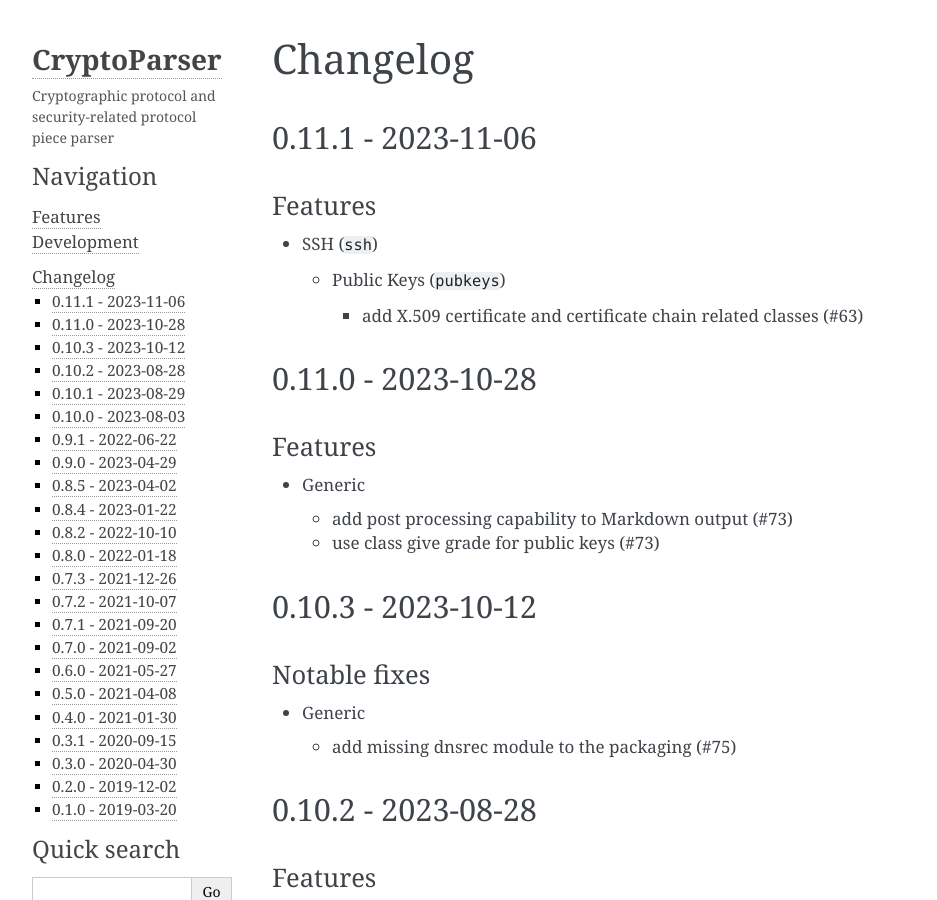
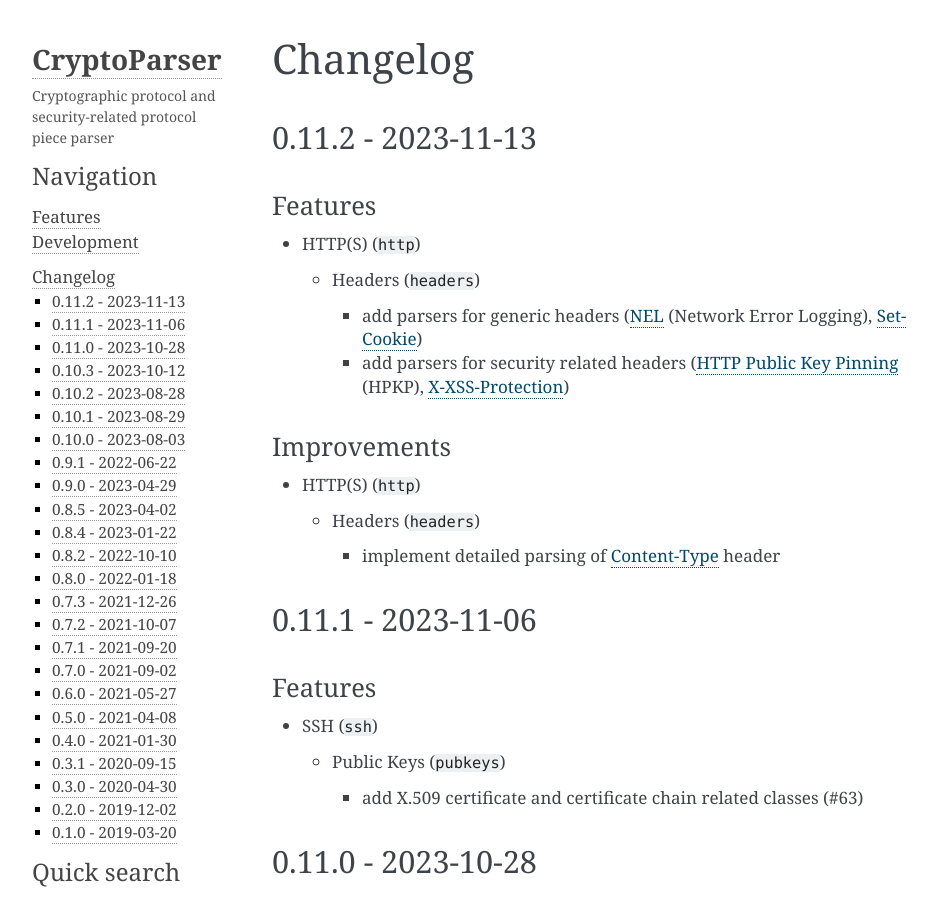
Before and after one commit to c0r0n3r/cryptoparser, a Sphinx documentation site: the page built from docs/changelog.rst, in a window 1280 px wide and 900 px high. Shown: the whole window, without its empty margins (148-1085 px from the left). Built offline with Sphinx 7.4.7, drawn with Linux system fonts in a browser that asks for light colours.

Commit message:
chore(release): Bump version number to 0.11.2 and update changelog

```diff
--- a/CHANGELOG.rst
+++ b/CHANGELOG.rst
@@ -1,6 +1,34 @@
 =========
 Changelog
 =========
+
+-------------------
+0.11.2 - 2023-11-13
+-------------------
+
+Features
+========
+
+-  HTTP(S) (``http``)
+
+   -  Headers (``headers``)
+
+      -  add parsers for generic headers
+         (`NEL <https://developer.mozilla.org/en-US/docs/Web/HTTP/Headers/NEL>`__ (Network Error Logging),
+         `Set-Cookie <https://developer.mozilla.org/en-US/docs/Web/HTTP/Headers/Set-Cookie>`__)
+      -  add parsers for security related headers
+         (`HTTP Public Key Pinning <https://en.wikipedia.org/wiki/HTTP_Public_Key_Pinning>`__ (HPKP),
+         `X-XSS-Protection <https://developer.mozilla.org/en-US/docs/Web/HTTP/Headers/X-XSS-Protection>`__)
+
+Improvements
+============
+
+-  HTTP(S) (``http``)
+
+   -  Headers (``headers``)
+
+      -  implement detailed parsing of
+         `Content-Type <https://developer.mozilla.org/en-US/docs/Web/HTTP/Headers/Content-Type>`__ header
 
 -------------------
 0.11.1 - 2023-11-06
--- a/requirements.txt
+++ b/requirements.txt
@@ -1,6 +1,6 @@
 asn1crypto
 attrs>=20.3.0,<22.0.1
-cryptodatahub==0.11.1
+cryptodatahub==0.11.2
 python-dateutil
 py2-ipaddress;python_version<"3.4"
 typing;python_version<"3.5"
```
Also changed, not shown: docs/features.rst (+6 -2 lines), 1 other file.
